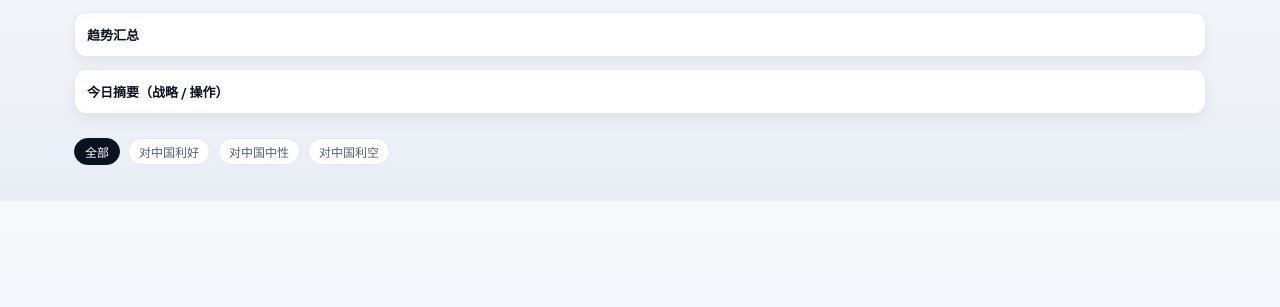
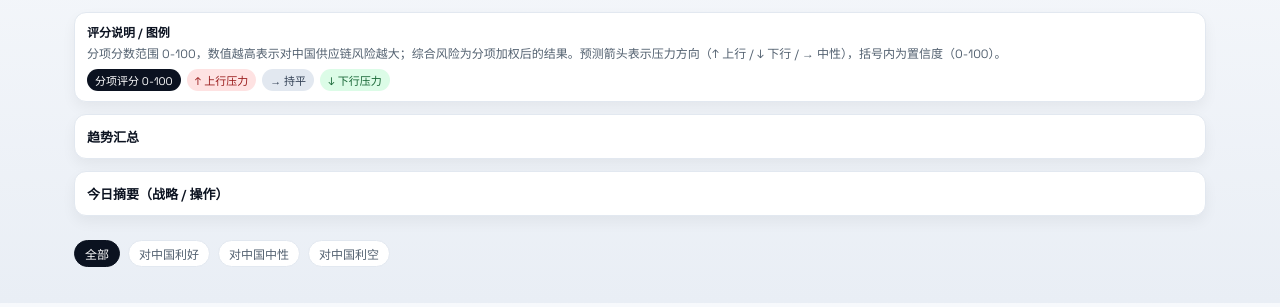
Before and after one commit to keenturbo/rareearth-sentinel, a Python web app: template templates/index.html in a window 1280 px wide. Shown: the part 146-453 px from the top of the page. Run offline with Jinja, Linux system fonts and the light colour scheme; the template is opened without the code that fills it, so the values that code supplies are empty.

Commit message:
Add score legend explaining ratings and forecast icons

```diff
--- a/templates/index.html
+++ b/templates/index.html
@@ -70,6 +70,10 @@ h1{margin:0}
 .archive-link{font-size:12px;color:#0b1220;border:1px solid #e2e8f0;border-radius:999px;padding:4px 10px;background:#fff;text-decoration:none}
 .archive-link.active{background:#0b1220;color:#fff;border-color:#0b1220}
 .page-note{font-size:12px;color:var(--muted);margin-top:4px}
+.legend{margin-top:12px;padding:10px 12px;border-radius:12px;background:#ffffff;border:1px solid #e2e8f0;box-shadow:0 6px 14px rgba(0,0,0,0.05)}
+.legend-title{font-size:12px;font-weight:600;color:var(--ink)}
+.legend-text{margin-top:4px;font-size:12px;color:var(--muted);line-height:1.5}
+.legend-row{margin-top:6px;display:flex;gap:6px;flex-wrap:wrap}
 </style>
 </head>
 <body>
@@ -92,6 +96,17 @@ h1{margin:0}
       <div class="kpi">今日新增 {{TODAY_COUNT}}</div>
     </div>
   </header>
+
+  <section class="legend">
+    <div class="legend-title">评分说明 / 图例</div>
+    <div class="legend-text">分项分数范围 0-100，数值越高表示对中国供应链风险越大；综合风险为分项加权后的结果。预测箭头表示压力方向（↑ 上行 / ↓ 下行 / → 中性），括号内为置信度（0-100）。</div>
+    <div class="legend-row">
+      <span class="chip score">分项评分 0-100</span>
+      <span class="chip trend-up">↑ 上行压力</span>
+      <span class="chip trend-flat">→ 持平</span>
+      <span class="chip trend-down">↓ 下行压力</span>
+    </div>
+  </section>
 
   <section class="rollups">
     <div class="rollups-title">趋势汇总</div>
```
